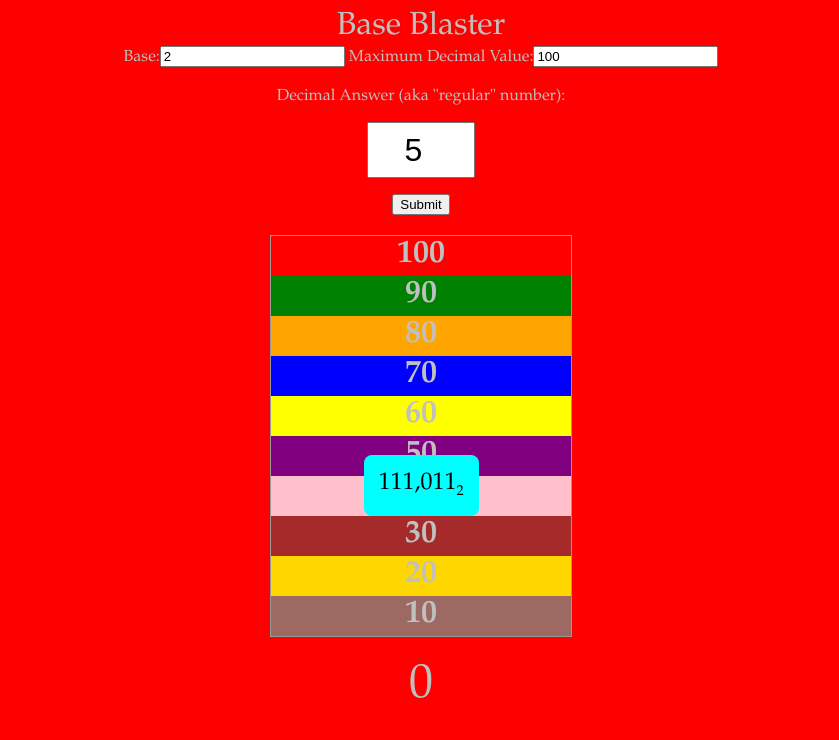
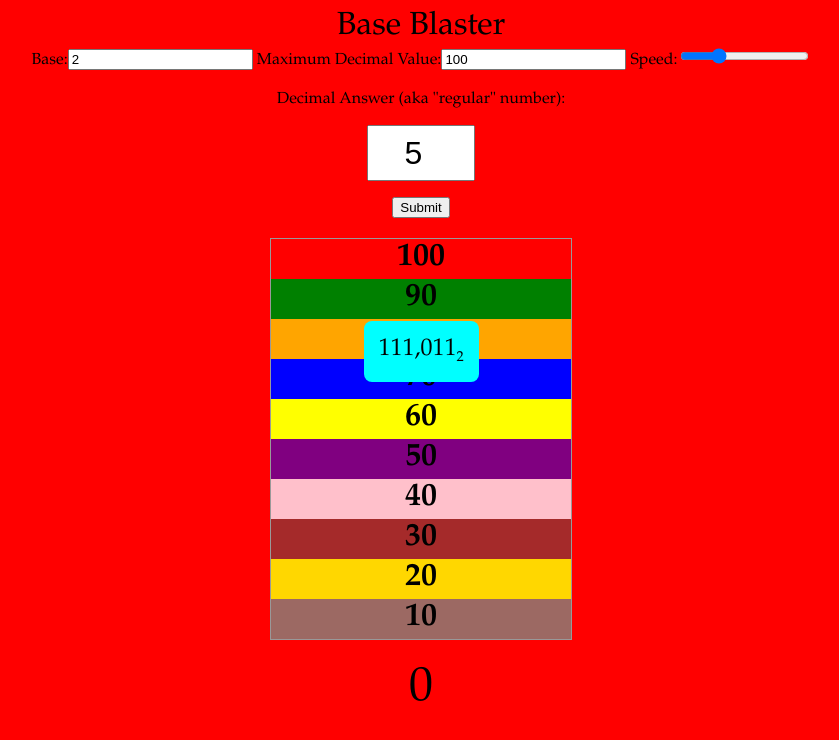
Before and after one commit to davidball/math-games, a plain HTML site: page index.html in a window 1280 px wide. Both pictures are taken after typing "5" into the empty fields and a click on the input "Submit". Shown: the whole page, without its empty margins (219-1058 px from the left). Drawn offline with nearby package versions, Linux system fonts and the light colour scheme.

Commit message:
add control of speed

```diff
--- a/BaseBlaster.css
+++ b/BaseBlaster.css
@@ -1,7 +1,7 @@
 body {
     font-family:"minion-pro-1", "minion-pro-2", Palatino, Georgia, "Times New Roman", serif;
-    background-color:black;
-    color:silver;
+
+    color:black;
     text-align:center;
 
 }
--- a/BaseBlaster.js
+++ b/BaseBlaster.js
@@ -1,14 +1,18 @@
 $(function() {
     var baseBlaster = {
         base: 2,
-        speed: 15000,
+        speed: 1500000,
         maxNumber: 50,
         init: function() {
+            $('#speed').change(function() {
+                baseBlaster.setupAnimation();
+            });
             $('#input').submit(function(ev) {
                 var userInput = ev.target[0].value;
                 if (userInput == baseBlaster.activeQuestion) {
-                    $('body').css('background-color', 'green');
+                    $('body').css('background-color', '#33FF99');
                     ev.target[0].value=null;
+                    baseBlaster.incrementSpeed(10);
                     baseBlaster.speed = baseBlaster.speed - 0.1 * baseBlaster.speed;
 
                     var score = parseInt($('#score').text());
@@ -18,11 +22,7 @@ $(function() {
                     var height = $('#baseBlaster').height();
 
                     var where = 10 + 10* parseInt(10 * (1 - top / height));
-                    console.log('top');
-                    console.log(top);
-                    console.log(height);
-                    console.log(where);
-                    console.log('where');
+
                     score += where;
                     $('#score').text(score);
                     var nDOM = baseBlaster.activeQuestionDOM;
@@ -32,7 +32,7 @@ $(function() {
                 }
                 else {
                     $('body').css('background-color', 'red');
-                    baseBlaster.speed = baseBlaster.speed + 0.1 * baseBlaster.speed;
+                    baseBlaster.incrementSpeed(10);
                 }
                 return false;
             })
@@ -69,6 +69,35 @@ $(function() {
 
             return converted;
         },
+        incrementSpeed:function(percent) {
+            var curSpeed = this.getSpeed();
+            var newSpeed = Math.round(curSpeed + (percent/100) * curSpeed);
+            this.setSpeed(newSpeed);
+        },
+        getSpeed:function() {
+          return 60 - parseInt($('#speed').val());
+        },
+        setSpeed:function(seconds) {
+            $('#speed').val(60-seconds);
+            this.speed = seconds * 1000;
+        },
+        setupAnimation:function() {
+            var nDOM = $('#baseBlaster .number:first');
+
+            var blasterDOM = $('#baseBlaster');
+
+
+            nDOM.stop().animate({
+                top: blasterDOM.height() + 'px'
+            },
+            this.getSpeed() * 1000,
+            'linear',
+            function() {
+                nDOM.append(' = ' + n + '<sub>10</sub>').appendTo('#unsolved');
+                baseBlaster.addNumber();
+            });
+
+        },
         addNumber: function() {
 
             baseBlaster.maxNumber = $('#maxValue').val() || 100;
@@ -83,7 +112,6 @@ $(function() {
             }
             var converted = this.decimalToTargetBase(n, base);
 
-
             var nDOM = $('<div class="number"/>').attr('data-number', n).css('top', 0).text(converted).appendTo('#baseBlaster');
 
             $('<sub/>').text(base).appendTo(nDOM);
@@ -93,15 +121,8 @@ $(function() {
             var nDOMWidth = nDOM.width();
             nDOM.css('left', (bbWidth - nDOMWidth) / 2 - 15);
 
-            nDOM.animate({
-                top: $('#baseBlaster').height() + 'px'
-            },
-            baseBlaster.speed,
-            'linear',
-            function() {
-                nDOM.append(' = ' + n + '<sub>10</sub>').appendTo('#unsolved');
-                baseBlaster.addNumber();
-            });
+            this.setupAnimation();
+
             this.activeQuestion = n;
             this.activeQuestionDOM = nDOM;
         }
--- a/index.html
+++ b/index.html
@@ -22,6 +22,8 @@
 <div id="title">Base Blaster</div>
 <label for="base">Base:</label><input placeholder="Random Base If Blank" type="text" name="base" value="2" id="base">
 <label for="maxValue">Maximum Decimal Value:</label><input type="text" name="maxValue" value="100" id="maxValue">
+<label for="speed">Speed:</label><input type="range" name="speed" min="0" max="57" value="20" id="speed">
+
 <form id="input">
 <label for="answer">Decimal Answer (aka "regular" number):</label><p><input type="number" name="answer" value="" id="answer"></p>
 <input type="submit" name="submit" value="Submit" id="submit">
```
